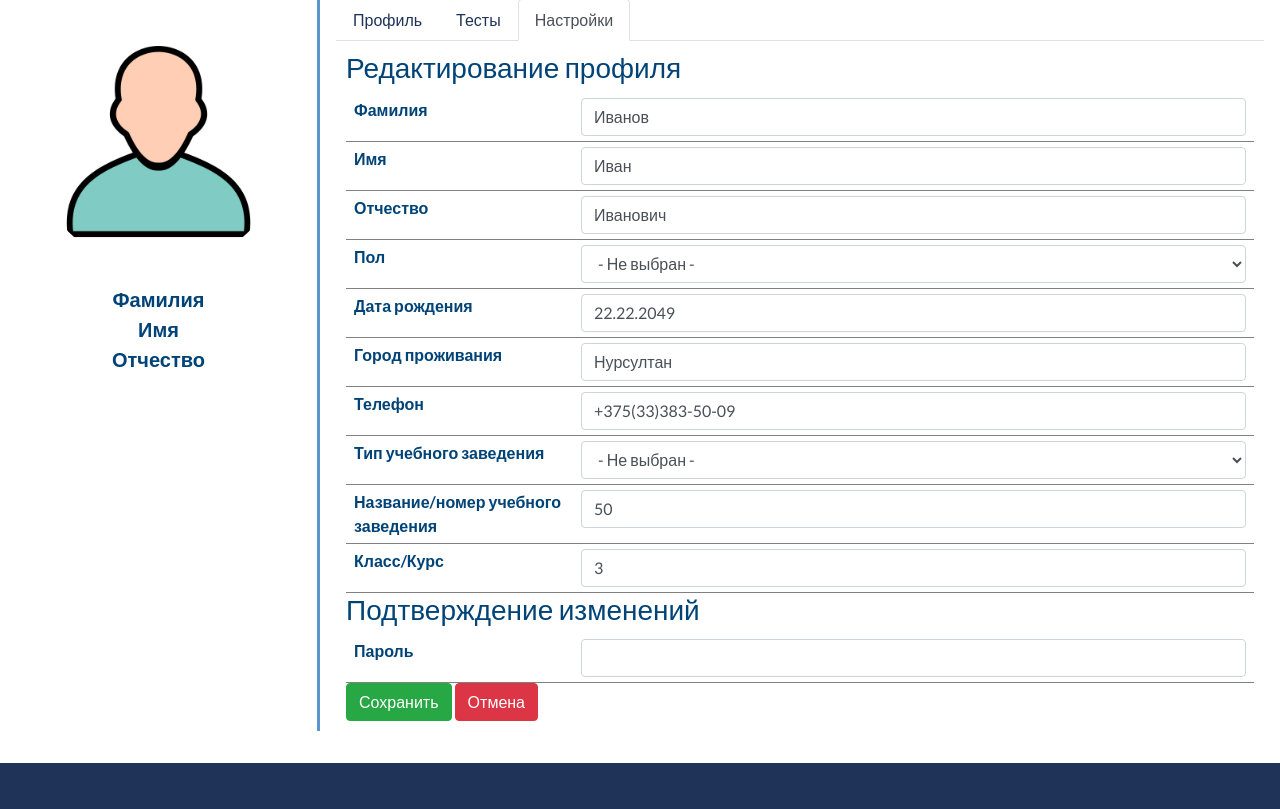
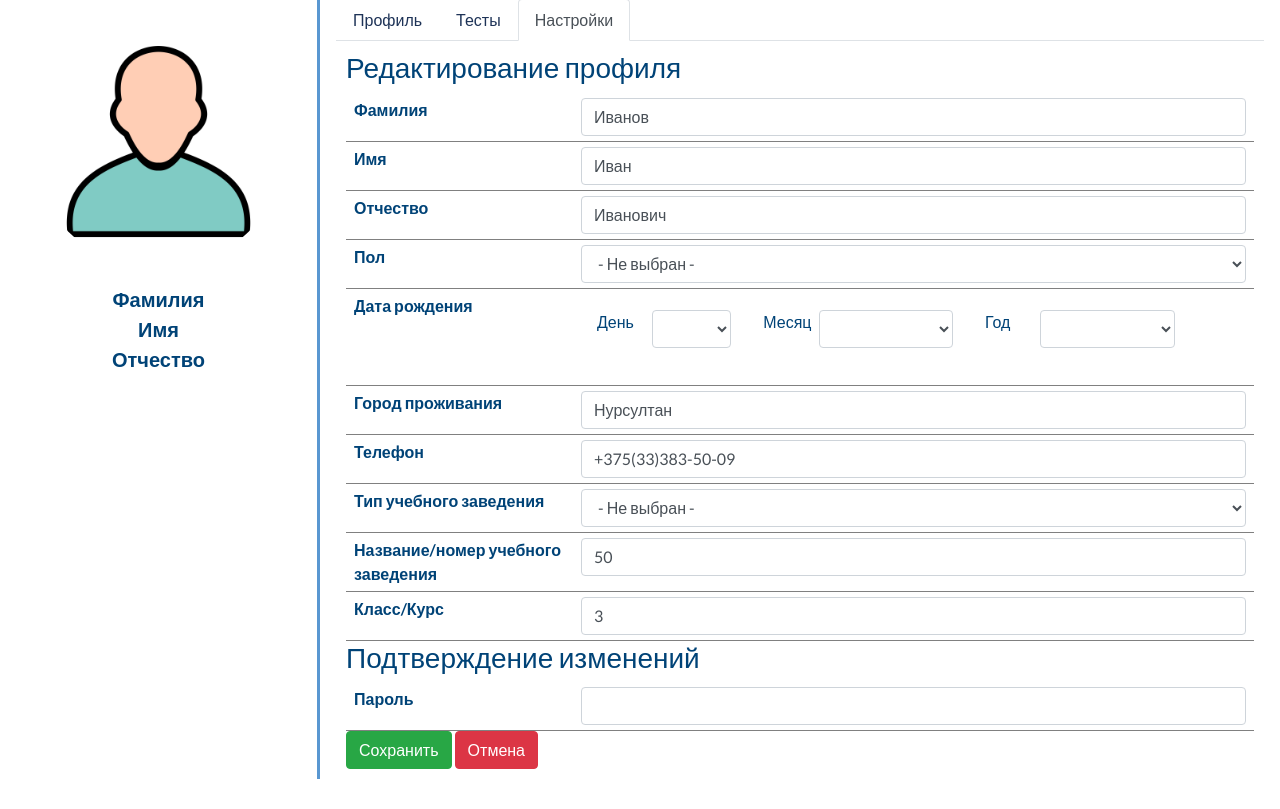
Before and after one commit to pavlentiysv/Olympiad, a PHP site: page /profile.php in a window 1280 px wide, after a click on "Настройки". Shown: the part 193-1002 px from the top of the page. Run offline with PHP 8.4, Linux system fonts and the light colour scheme; lists and menus that the app fills with data are empty; some libraries are stand-ins or nearby versions.

Commit message:
ааааа

```diff
--- a/profile.php
+++ b/profile.php
@@ -170,7 +170,26 @@
                                     <p>Дата рождения</p>
                                 </div>
                                 <div class="info-value col-md-9">
-                                    <input type="text" class="form-control" name="bday" value="22.22.2049" />
+                                    <div class="row form-group">
+                                        <label class="col-md-1 control-label" for="day">День</label>
+                                        <div class="col-md-2">
+                                            <select id="day" name="day" class="form-control">
+
+                                            </select>
+                                        </div>
+                                        <label class="col-md-1 control-label" for="month">Месяц</label>
+                                        <div class="col-md-3">
+                                            <select id="month" name="month" class="form-control">
+
+                                            </select>
+                                        </div>
+                                        <label class="col-md-1 control-label" for="year">Год</label>
+                                        <div class="col-md-3">
+                                            <select id="year" name="year" class="form-control">
+
+                                            </select>
+                                        </div>
+                                    </div>
                                 </div>
                             </div>
                             <div class="info-row row">
```
